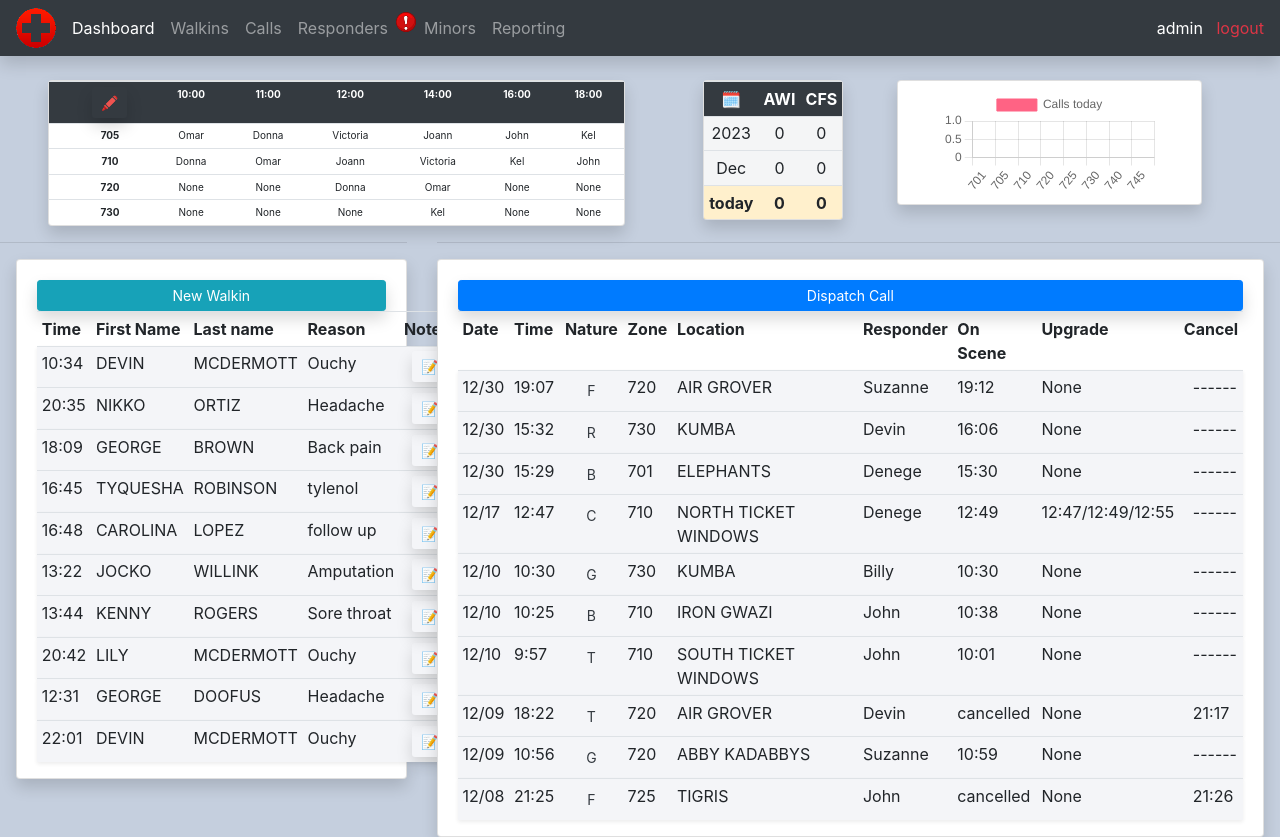
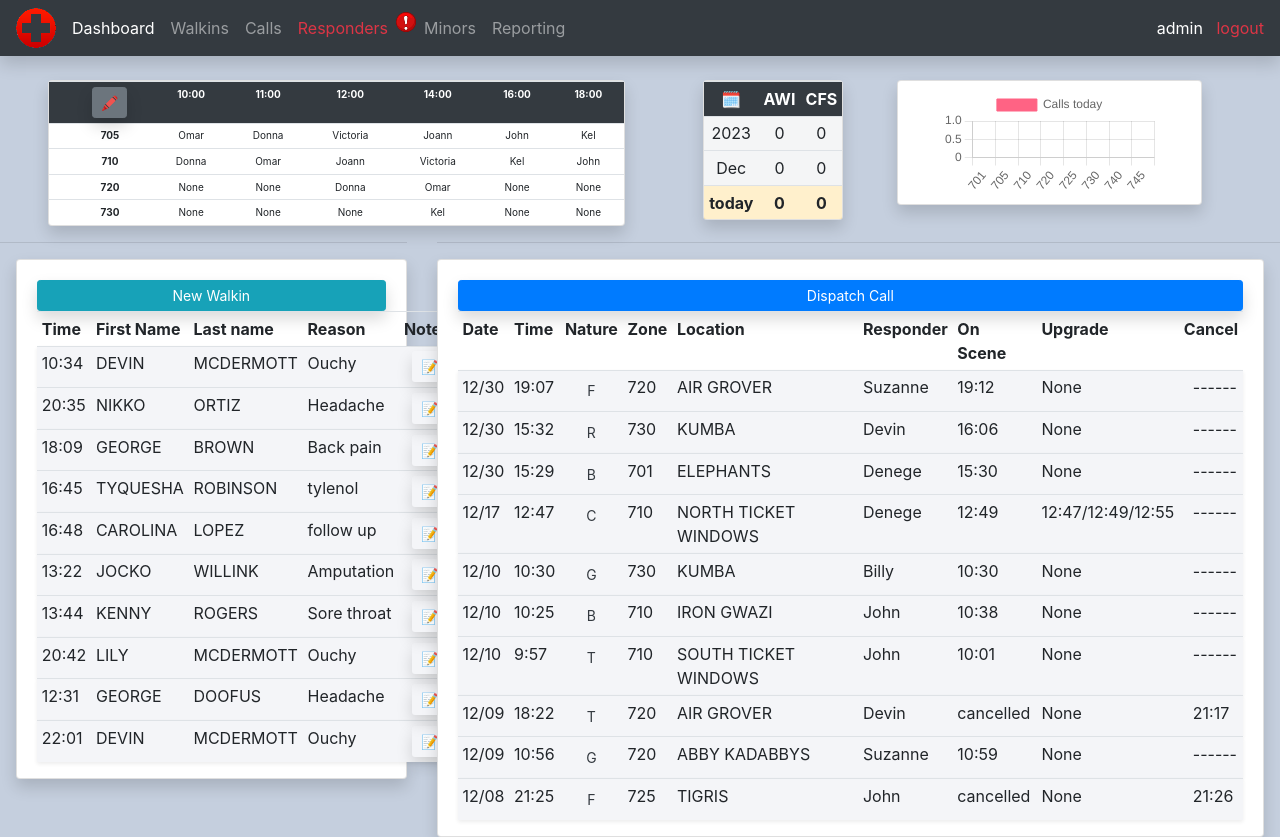
Before and after one commit to dcmcdermott/First-Aid-Call-Manager, a Django app: page / in a window 1280 px wide. Run offline with Django 4.2, Linux system fonts and the light colour scheme; a user stored in the database is signed in; data comes from the database, SQL or seed files in the repository; both versions use the stored data as it was after the commit.

Commit message:
edit scehdule button

```diff
--- a/calls/templates/calls/navbar.html
+++ b/calls/templates/calls/navbar.html
@@ -19,7 +19,7 @@
         <a class="nav-link" href="{% url 'all_calls' %}">Calls</a>
       </li>
       <li class="nav-item {% if url_name == 'all_responders' %}active{% endif%}">
-        <a class="nav-link" href="{% url 'all_responders' %}">Responders</a>
+        <a class="nav-link {% if expired_license_count is not 0 %}text-danger{% endif %}" href="{% url 'all_responders' %}">Responders</a>
       </li>
       {% if expired_license_count is not 0 %}
       <p title="A responder has an expired license"><img src="{% static 'images/redalert.png' %}"></p>
--- a/calls/templates/calls/status.html
+++ b/calls/templates/calls/status.html
@@ -5,7 +5,7 @@
 		<div class="card text-center text-white ml-5 w-auto shadow">
 			<table class="table table-sm small mb-0">
 				<tr class="bg-dark text-white">
-					<th><td><a method="POST" class="btn btn-sm shadow"  href="{% url 'update_schedule' %}">🖍</a></td></th>
+					<th><td><a method="POST" class="btn btn-sm btn-secondary shadow"  href="{% url 'update_schedule' %}">🖍</a></td></th>
 					<th>{{ schedule.t_1 }}</th>
 					<th>{{ schedule.t_2 }}</th>
 					<th>{{ schedule.t_3 }}</th>
```
Also changed, not shown: db.sqlite3, static/images/clipart67188.png (added).
